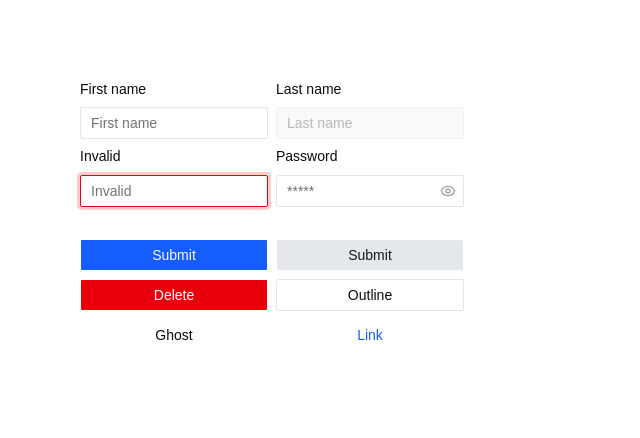
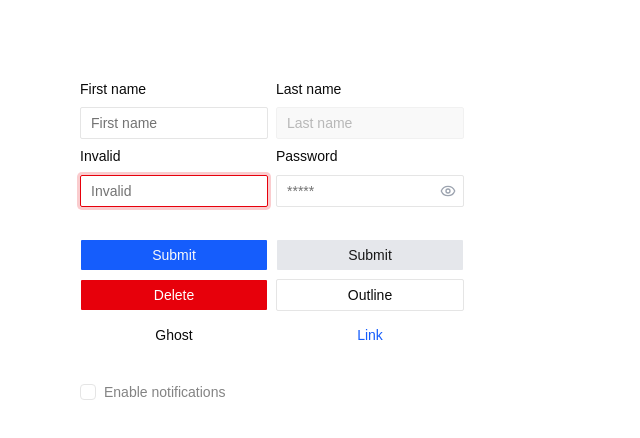
Before and after one commit to AhmedMedhat77/exam-app, a React (Vite) app: page / in a window 1280 px wide. Shown: the top 438 px of the page, without its empty margins (0-640 px from the left). Built offline with nearby package versions, Linux system fonts and the light colour scheme.

Commit message:
feat: add notification toggle checkbox to registration form

```diff
--- a/src/routes/index.tsx
+++ b/src/routes/index.tsx
@@ -1,4 +1,5 @@
 import { Button } from '@/shared/ui/button';
+import { Checkbox } from '@/shared/ui/checkbox';
 import { Field, FieldLabel } from '@/shared/ui/field';
 import { Input } from '@/shared/ui/input';
 import { createFileRoute } from '@tanstack/react-router';
@@ -31,6 +32,7 @@ function RouteComponent() {
             <Input placeholder="*****" id="password" type="password" />
           </Field>
         </div>
+
         <div className="grid grid-cols-2 gap-2">
           <Button className="w-full" variant="default">
             Submit
@@ -51,6 +53,14 @@ function RouteComponent() {
             Link
           </Button>
         </div>
+        <div className="flex items-center gap-2">
+          <Field orientation="horizontal" data-disabled>
+            <Checkbox id="toggle-checkbox" name="toggle-checkbox" />
+            <FieldLabel htmlFor="toggle-checkbox">
+              Enable notifications
+            </FieldLabel>
+          </Field>
+        </div>
       </form>
     </div>
   );
```
